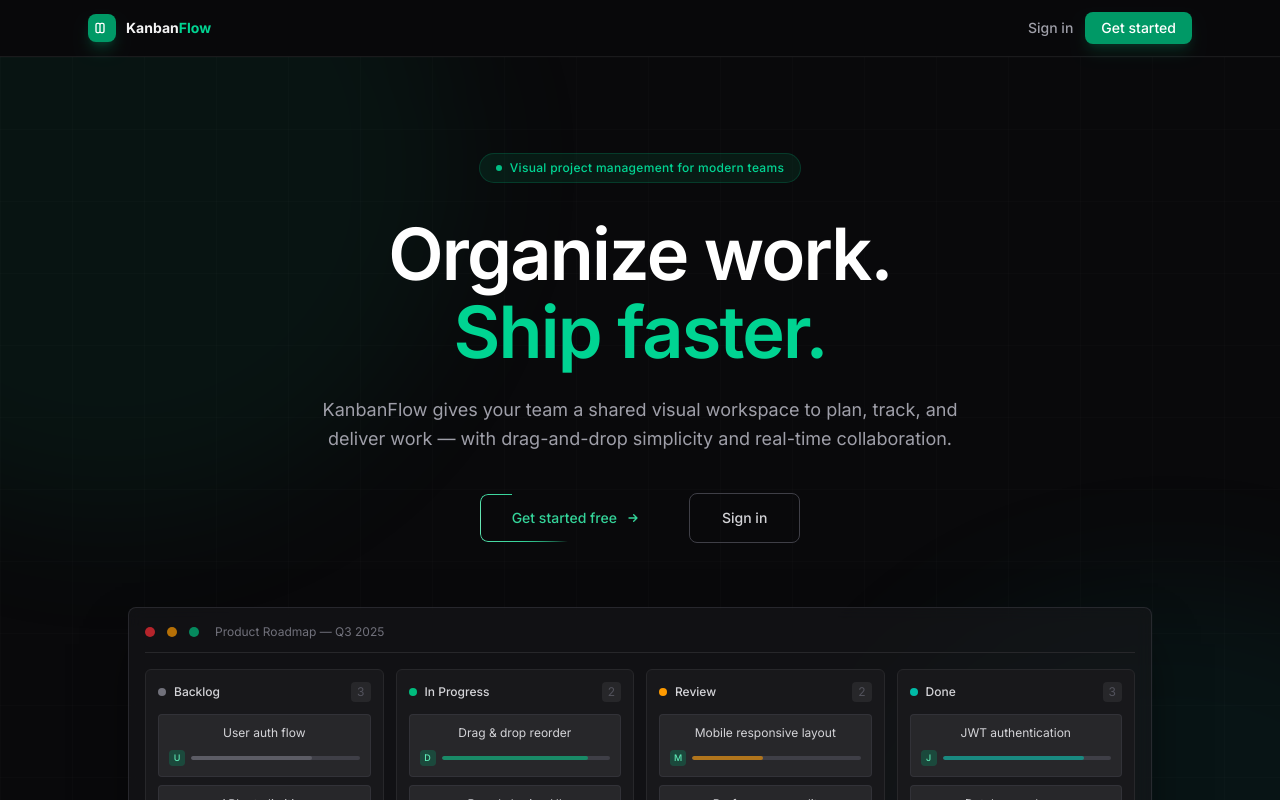
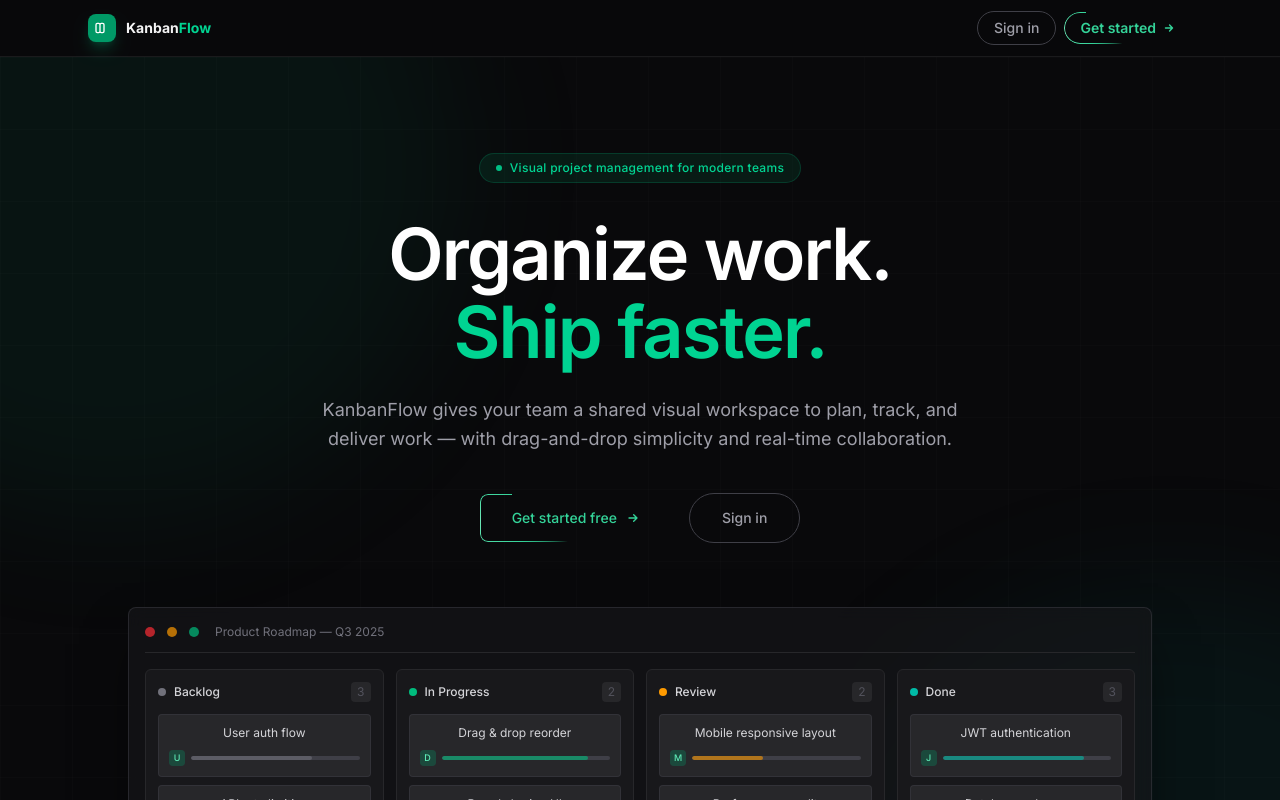
Before and after one commit to arifarman22/Kanban-Flow, a Next.js app in the folder frontend/: page / in a window 1280 px wide. Shown: the top 800 px of the page. Built offline with nearby package versions, Linux system fonts and the light colour scheme.

Commit message:
apply btn-border-spin pill style to all nav and hero buttons

```diff
--- a/frontend/app/page.tsx
+++ b/frontend/app/page.tsx
@@ -159,10 +159,11 @@ export default function Home() {
             </div>
             <span className="text-sm font-bold text-zinc-100">Kanban<span className="text-emerald-400">Flow</span></span>
           </div>
-          <div className="flex items-center gap-3">
-            <Link href="/login" className="text-sm font-medium text-zinc-400 hover:text-zinc-100 transition">Sign in</Link>
-            <Link href="/register" className="text-sm font-medium bg-emerald-600 hover:bg-emerald-500 text-white px-4 py-1.5 rounded-lg transition shadow-lg shadow-emerald-600/20">
+          <div className="flex items-center gap-2">
+            <Link href="/login" className="text-sm font-medium text-zinc-400 hover:text-white px-4 py-1.5 rounded-full border border-zinc-700 hover:border-zinc-500 hover:bg-zinc-800 transition-all duration-150">Sign in</Link>
+            <Link href="/register" className="btn-border-spin text-sm font-semibold px-4 py-1.5 rounded-full flex items-center gap-1.5">
               Get started
+              <svg className="w-3.5 h-3.5" fill="none" stroke="currentColor" viewBox="0 0 24 24"><path strokeLinecap="round" strokeLinejoin="round" strokeWidth={2.5} d="M13 7l5 5m0 0l-5 5m5-5H6" /></svg>
             </Link>
           </div>
         </div>
@@ -202,7 +203,7 @@ export default function Home() {
               </svg>
             </Link>
             <Link href="/login"
-              className="w-full sm:w-auto inline-flex items-center justify-center gap-2 border border-zinc-700 hover:border-zinc-500 text-zinc-300 hover:text-white font-medium px-8 py-3.5 rounded-lg text-sm transition">
+              className="w-full sm:w-auto inline-flex items-center justify-center gap-2 text-sm font-medium text-zinc-400 hover:text-white px-8 py-3.5 rounded-full border border-zinc-700 hover:border-zinc-500 hover:bg-zinc-800 transition-all duration-150">
               Sign in
             </Link>
           </div>
--- a/frontend/components/Nav.tsx
+++ b/frontend/components/Nav.tsx
@@ -79,12 +79,13 @@ export default function Nav() {
               )}
             </div>
           ) : (
-            <>
-              <Link href="/login" className="text-sm font-medium text-zinc-400 hover:text-zinc-100 transition">Sign in</Link>
-              <Link href="/register" className="text-sm font-medium bg-emerald-600 hover:bg-emerald-500 text-white px-4 py-1.5 rounded-lg transition shadow-lg shadow-emerald-600/20">
+            <div className="flex items-center gap-2">
+              <Link href="/login" className="text-sm font-medium text-zinc-400 hover:text-white px-4 py-1.5 rounded-full border border-zinc-700 hover:border-zinc-500 hover:bg-zinc-800 transition-all duration-150">Sign in</Link>
+              <Link href="/register" className="text-sm font-semibold text-zinc-900 bg-emerald-400 hover:bg-emerald-300 px-4 py-1.5 rounded-full transition-all duration-150 shadow-md shadow-emerald-500/20 flex items-center gap-1.5">
                 Get started
+                <svg className="w-3.5 h-3.5" fill="none" stroke="currentColor" viewBox="0 0 24 24"><path strokeLinecap="round" strokeLinejoin="round" strokeWidth={2.5} d="M13 7l5 5m0 0l-5 5m5-5H6" /></svg>
               </Link>
-            </>
+            </div>
           )}
         </div>
       </div>
```
